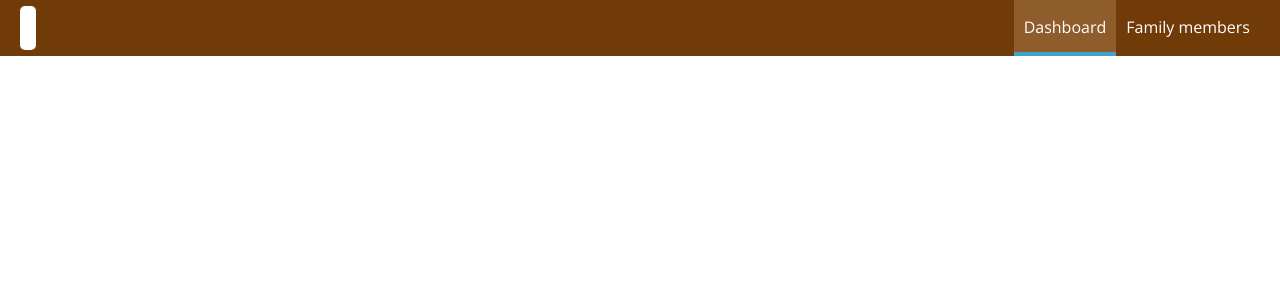
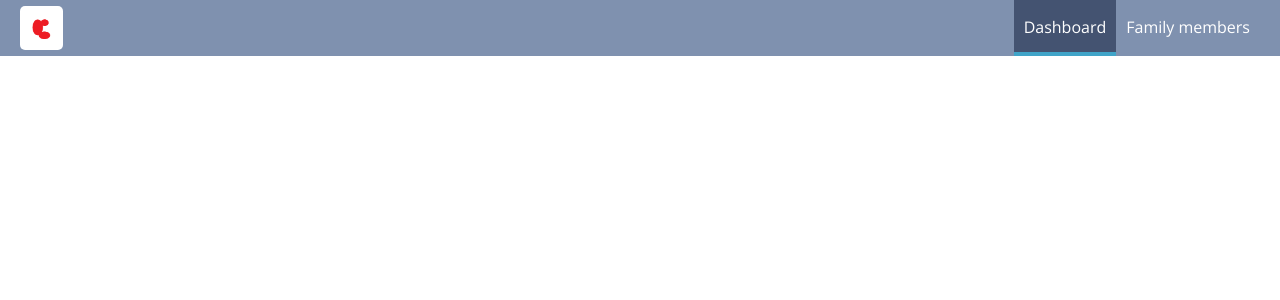
Before and after one commit to alburnus/family-ui, a React app: page / in a window 1280 px wide. Shown: the top 300 px of the page. Built offline with nearby package versions, Linux system fonts and the light colour scheme.

Commit message:
Change color fot a toolbar

```diff
--- a/src/components/Logo/Logo.js
+++ b/src/components/Logo/Logo.js
@@ -1,10 +1,10 @@
 import React from 'react';
-// import burgerLogo from '../../assets/images/burger-logo.png';
+import burgerLogo from '../../assets/logo.png';
 import classes from "./Logo.css";
 
 const logo = (props) => (
     <div className={classes.Logo} style={{height: props.height}}>
-        {/*<img src={burgerLogo} alt="MyBurger"/>*/}
+        <img src={burgerLogo} alt="Family App"/>
     </div>
 );
 
--- a/src/components/Navigation/NavigationItems/NavigationItem/NavigationItem.css
+++ b/src/components/Navigation/NavigationItems/NavigationItem/NavigationItem.css
@@ -6,7 +6,7 @@
 }
 
 .NavigationItem a {
-    color: #8F5C2C;
+    color: #445371;
     text-decoration: none;
     width: 100%;
     box-sizing: border-box;
@@ -38,7 +38,7 @@
     .NavigationItem a:hover,
     .NavigationItem a:active,
     .NavigationItem a.active {
-        background-color: #8F5C2C;
+        background-color: #445371;
         border-bottom: 4px solid #40A4C8;
         color: white;
     }
--- a/src/components/Navigation/NavigationItems/NavigationItems.js
+++ b/src/components/Navigation/NavigationItems/NavigationItems.js
@@ -6,7 +6,7 @@ import NavigationItem from '../NavigationItems/NavigationItem/NavigationItem';
 const navigationItems = (props) => (
     <ul className={classes.NavigationItems}>
         <NavigationItem link="/" exact>Dashboard</NavigationItem>
-        <NavigationItem link="/Members">Family members</NavigationItem>
+        <NavigationItem link="/family-members">Family members</NavigationItem>
     </ul>
 );
 
--- a/src/components/Navigation/Toolbar/Toolbar.css
+++ b/src/components/Navigation/Toolbar/Toolbar.css
@@ -4,7 +4,7 @@
     position: fixed;
     top: 0;
     left: 0;
-    background-color: #703B09;
+    background-color: #7f91af;
     display: flex;
     justify-content: space-between;
     align-items: center;
```
Also changed, not shown: src/assets/logo.png (added).
